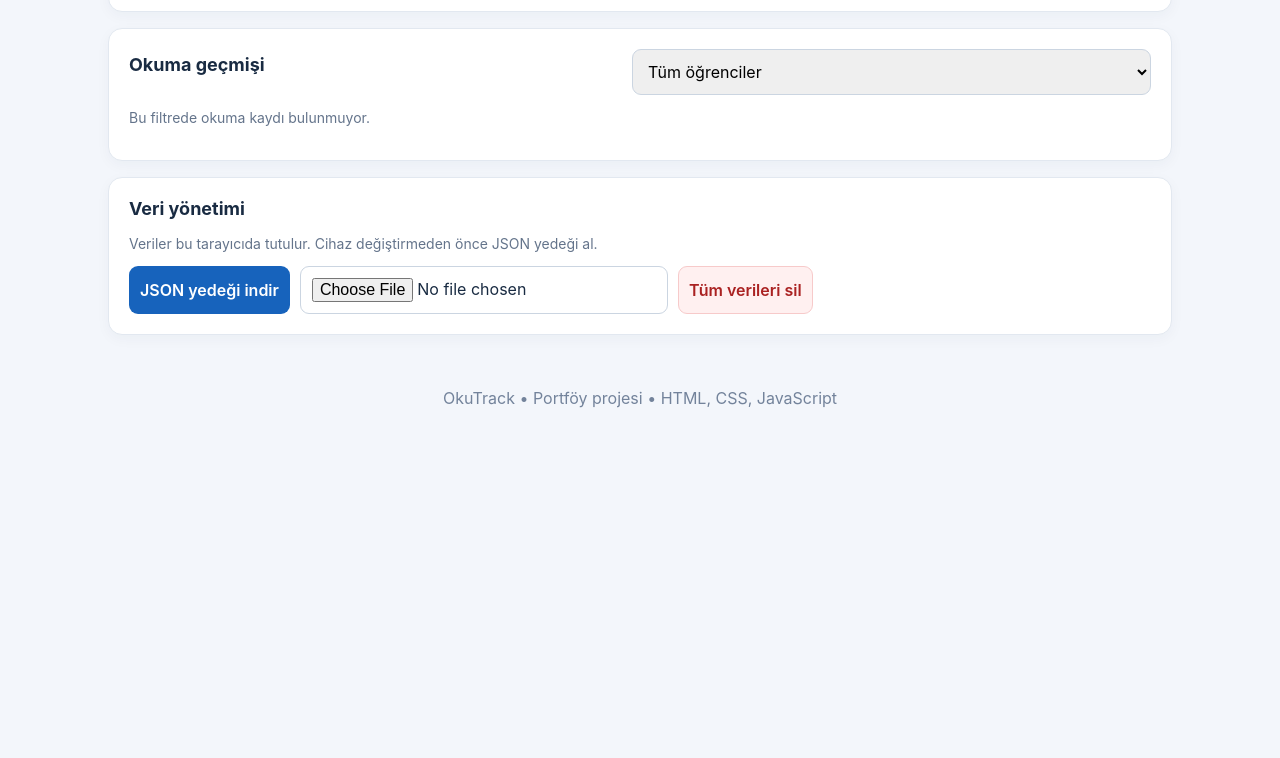
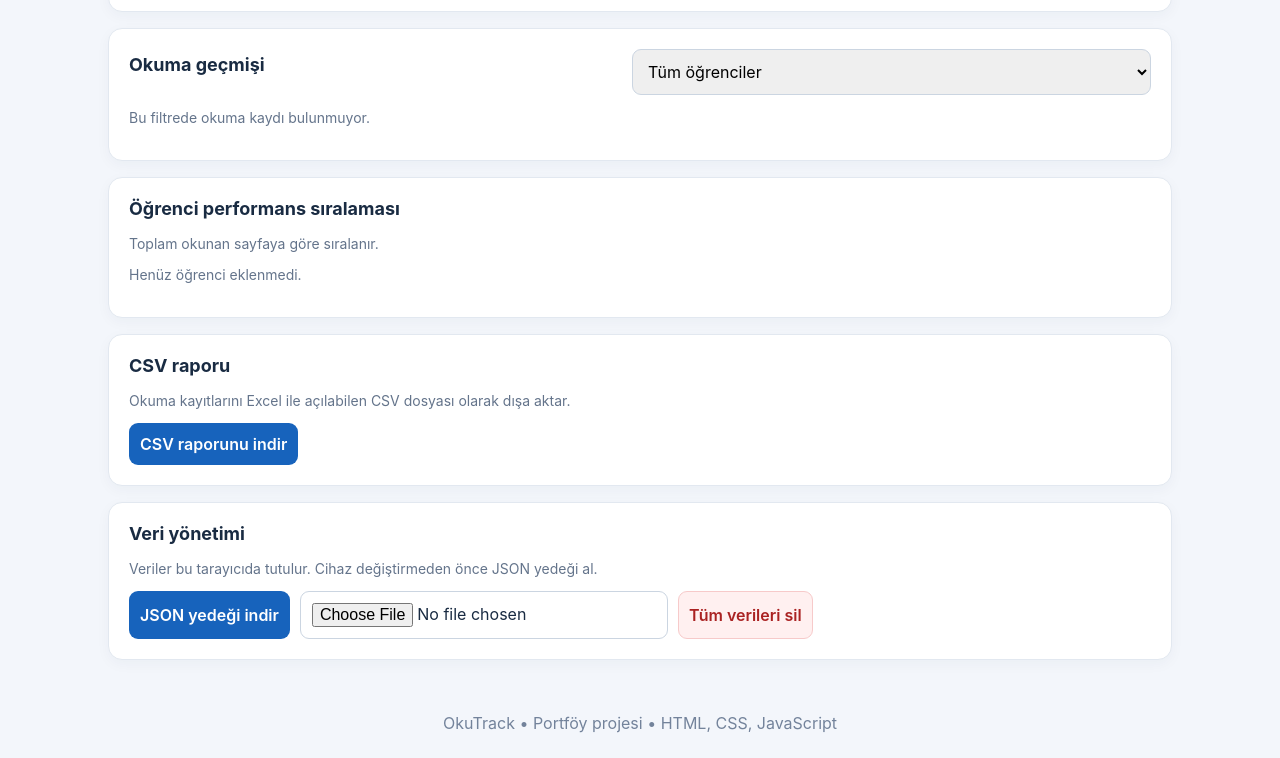
Before and after one commit to alidanis61615/Ogrenci-Okuma-Takip-Sistemi-, a plain HTML site: page index.html in a window 1280 px wide. Shown: the part 1155-1913 px from the top of the page. Before the commit the page ends 1588 px from the top, so only its background shows below. Drawn offline with Linux system fonts and the light colour scheme.

Commit message:
feat: add student leaderboard and CSV reporting

```diff
--- a/index.html
+++ b/index.html
@@ -14,6 +14,8 @@
 <section class="card"><h2>Günlük hedef</h2><p class="muted">Günlük toplam okunan sayfa hedefini belirle.</p><form id="goalForm"><input id="dailyGoal" type="number" min="1" max="10000" required><button>Hedefi güncelle</button></form><p id="goalText"></p><div class="bar"><div class="fill" id="goalBar"></div></div></section>
 <section class="card wide"><h2>Son 7 günün okuma analizi</h2><p class="muted">Günlük toplam okunan sayfa sayısı</p><div id="chart" class="chart"></div></section>
 <section class="card wide"><div class="row"><h2>Okuma geçmişi</h2><select id="filterStudent" aria-label="Öğrenciye göre filtrele"></select></div><div id="readings"></div></section>
+<section class="card wide"><h2>Öğrenci performans sıralaması</h2><p class="muted">Toplam okunan sayfaya göre sıralanır.</p><div id="leaderboard"></div></section>
+<section class="card wide"><h2>CSV raporu</h2><p class="muted">Okuma kayıtlarını Excel ile açılabilen CSV dosyası olarak dışa aktar.</p><button type="button" id="csvBtn">CSV raporunu indir</button></section>
 <section class="card wide"><h2>Veri yönetimi</h2><p class="muted">Veriler bu tarayıcıda tutulur. Cihaz değiştirmeden önce JSON yedeği al.</p><div class="toolbar"><button type="button" id="exportBtn">JSON yedeği indir</button><input type="file" id="importFile" accept=".json,application/json" aria-label="JSON yedeğini yükle"><button type="button" class="danger" id="clearBtn">Tüm verileri sil</button></div></section>
 </div></main><footer>OkuTrack • Portföy projesi • HTML, CSS, JavaScript</footer>
 <script>
@@ -45,6 +47,7 @@ const area=$('readings');area.replaceChildren();
 if(!entries.length)area.append(node('p','Bu filtrede okuma kaydı bulunmuyor.','muted'));
 entries.forEach(x=>{const row=node('div','','entry'),info=node('div',''),s=state.students.find(y=>y.id===x.studentId),b=state.books.find(y=>y.id===x.bookId);info.append(node('strong',(s?.name||'Silinmiş öğrenci')+' • '+(b?.title||'Silinmiş kitap')));info.append(node('small',x.date+' • '+x.pages+' sayfa • '+x.minutes+' dakika'));const btn=node('button','Sil','danger');btn.onclick=()=>removeReading(x.id);row.append(info,btn);area.append(row)});
 $('dailyGoal').value=state.goal;const done=state.readings.filter(x=>x.date===today()).reduce((a,x)=>a+Number(x.pages),0);$('goalText').textContent='Bugün: '+done+' / '+state.goal+' sayfa';$('goalBar').style.width=Math.min(100,100*done/state.goal)+'%';
+const leaderboard=$('leaderboard');leaderboard.replaceChildren();const ranking=state.students.map(student=>({name:student.name,pages:state.readings.filter(r=>r.studentId===student.id).reduce((n,r)=>n+Number(r.pages),0)})).sort((a,b)=>b.pages-a.pages);if(!ranking.length)leaderboard.append(node('p','Henüz öğrenci eklenmedi.','muted'));ranking.forEach((x,i)=>{const row=node('div','','entry');row.append(node('strong',(i+1)+'. '+x.name),node('span',x.pages+' sayfa'));leaderboard.append(row)});
 const days=Array.from({length:7},(_,i)=>{const d=new Date();d.setDate(d.getDate()-6+i);return localDate(d)});const vals=days.map(d=>state.readings.filter(x=>x.date===d).reduce((a,x)=>a+Number(x.pages),0)),max=Math.max(1,...vals);const chart=$('chart');chart.replaceChildren();days.forEach((d,i)=>{const bar=node('div','','day'),n=node('span',String(vals[i])),stick=node('i',''),label=node('span',d.slice(5));stick.style.height=Math.max(2,vals[i]/max*100)+'px';bar.append(n,stick,label);chart.append(bar)});
 }
 $('readingDate').value=today();
@@ -53,6 +56,7 @@ $('bookForm').onsubmit=e=>{e.preventDefault();const title=$('bookTitle').value.t
 $('readingForm').onsubmit=e=>{e.preventDefault();const studentId=$('readingStudent').value,bookId=$('readingBook').value,pages=Number($('readingPages').value),minutes=Number($('readingMinutes').value),date=$('readingDate').value;if(!state.students.some(x=>x.id===studentId)||!state.books.some(x=>x.id===bookId)||!Number.isInteger(pages)||pages<1||pages>10000||!Number.isInteger(minutes)||minutes<1||minutes>1440||!/^\d{4}-\d{2}-\d{2}$/.test(date)){alert('Geçerli öğrenci, kitap, tarih, sayfa ve dakika bilgisi gir.');return}state.readings.push({id:uid(),studentId,bookId,pages,minutes,date});e.target.reset();$('readingDate').value=today();save()};
 $('goalForm').onsubmit=e=>{e.preventDefault();const goal=Number($('dailyGoal').value);if(!Number.isInteger(goal)||goal<1||goal>10000)return;state.goal=goal;save()};
 $('filterStudent').onchange=render;
+$('csvBtn').onclick=()=>{const quote=v=>'"'+String(v??'').replaceAll('"','""')+'"';const rows=[['Tarih','Öğrenci','Kitap','Sayfa','Dakika'],...state.readings.map(r=>[r.date,state.students.find(s=>s.id===r.studentId)?.name||'',state.books.find(b=>b.id===r.bookId)?.title||'',r.pages,r.minutes])];const csv='\uFEFF'+rows.map(row=>row.map(quote).join(';')).join('\r\n');const blob=new Blob([csv],{type:'text/csv;charset=utf-8'});const url=URL.createObjectURL(blob),a=document.createElement('a');a.href=url;a.download='okutrack-rapor-'+today()+'.csv';a.click();setTimeout(()=>URL.revokeObjectURL(url),1000)};
 $('exportBtn').onclick=()=>{const blob=new Blob([JSON.stringify(state,null,2)],{type:'application/json'}),url=URL.createObjectURL(blob),a=document.createElement('a');a.href=url;a.download='okutrack-yedek-'+today()+'.json';a.click();setTimeout(()=>URL.revokeObjectURL(url),1000)};
 $('importFile').onchange=async e=>{const file=e.target.files[0];if(!file)return;try{if(file.size>2e6)throw Error('Dosya çok büyük');const incoming=JSON.parse(await file.text());if(!valid(incoming))throw Error('Geçersiz yedek');if(confirm('Mevcut kayıtlar yedekle değiştirilsin mi?')){state=incoming;save()}}catch(err){alert('Yedek yüklenemedi: '+err.message)}e.target.value=''};
 $('clearBtn').onclick=()=>{if(confirm('Tüm veriler kalıcı olarak silinsin mi? Önce yedek almanı öneririz.')){state=blank();save()}};
```
